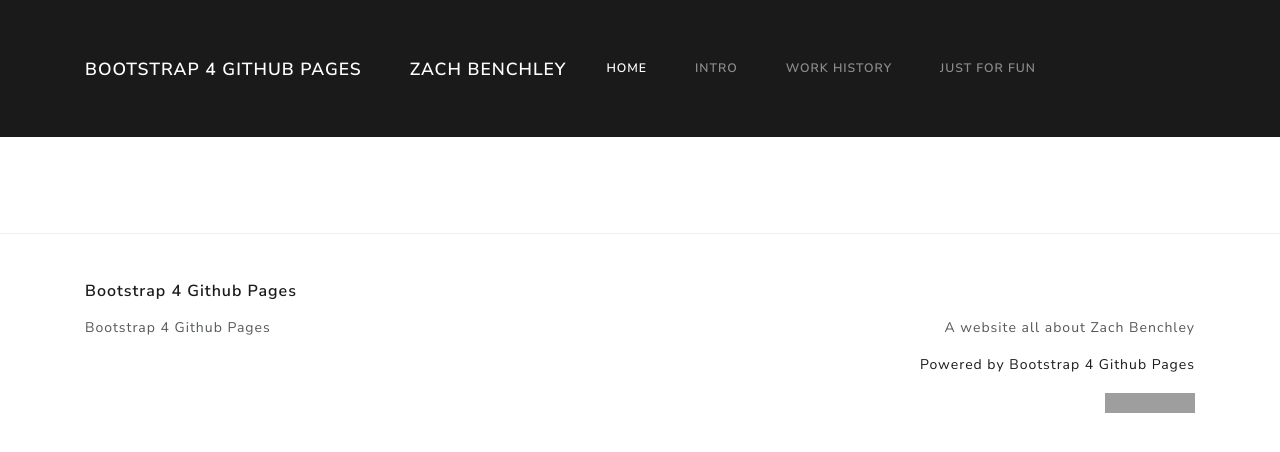
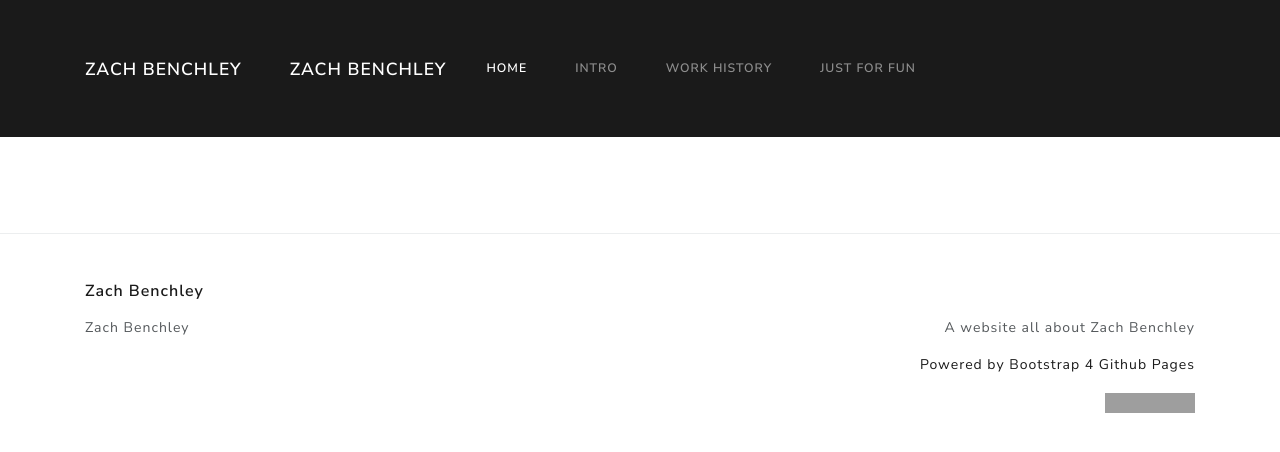
Before and after one commit to zbenchley/zbenchley.github.io, a Jekyll site: the page built from index.md, in a window 1280 px wide. Shown: the top 452 px of the page. Built offline with Jekyll 4.4.1, drawn with Linux system fonts in a browser that asks for light colours; our own code applies the rules of GitHub Pages for plain Markdown files; grey boxes are pictures that could not be loaded.

Commit message:
Update _config.yml

```diff
--- a/_config.yml
+++ b/_config.yml
@@ -13,7 +13,7 @@
 # you will see them accessed via {{ site.title }}, {{ site.email }}, and so on.
 # You can create any custom variable you would like, and they will be accessible
 # in the templates via {{ site.myvariable }}.
-title: Bootstrap 4 Github Pages
+title: Zach Benchley
 email: ""
 description: >- # this means to ignore newlines until "baseurl:"
  A website all about Zach Benchley
```
